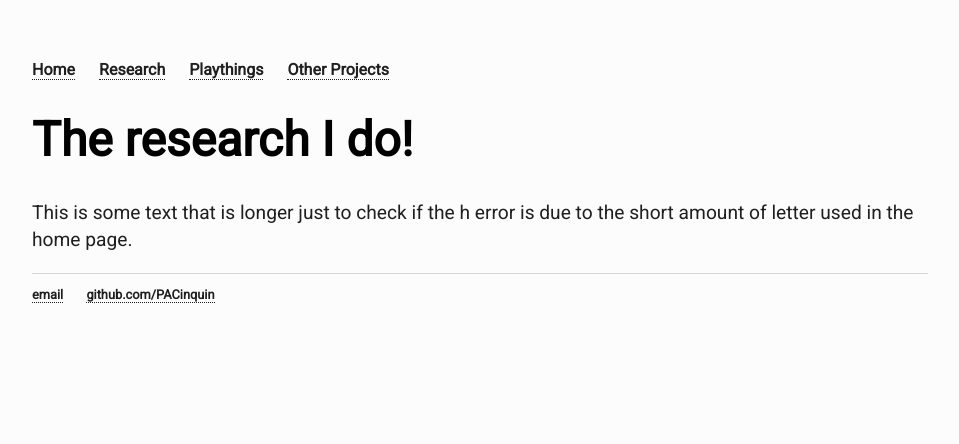
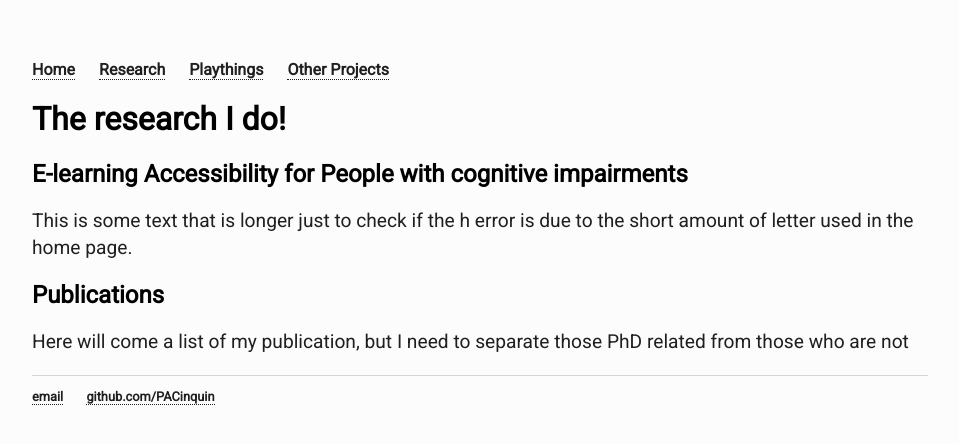
Before and after one commit to PACinquin/pacinquin.github.io, a Jekyll site: the page built from research.html, in a window 1280 px wide. Shown: the top 444 px of the page, without its empty margins (160-1119 px from the left). Built offline with Jekyll 4.4.1, drawn with Linux system fonts in a browser that asks for light colours.

Commit message:
change some css element

```diff
--- a/css/main.css
+++ b/css/main.css
@@ -21,10 +21,10 @@ a {
 }
 a:hover {
     text-decoration: none;
-    border-bottom: 1px;
+    border: 1px;
 }
 h1 {
-    font-size: 3em;
+    font-size: 2em;
     font-family: 'Roboto', 'Helvetica', 'Arial', 'Sans-Serif';
 }
 p {
--- a/research.html
+++ b/research.html
@@ -4,5 +4,8 @@ title: PAC website - Research
 ---
 <div class="blurb">
 	<h1>The research I do!</h1>
+	<h2>E-learning Accessibility for People with cognitive impairments</h2>
 	<p>This is some text that is longer just to check if the h error is due to the short amount of letter used in the home page.</p>
+	<h2>Publications</h2>
+	<p>Here will come a list of my publication, but I need to separate those PhD related from those who are not</p>
 </div><!-- /.blurb -->
```
